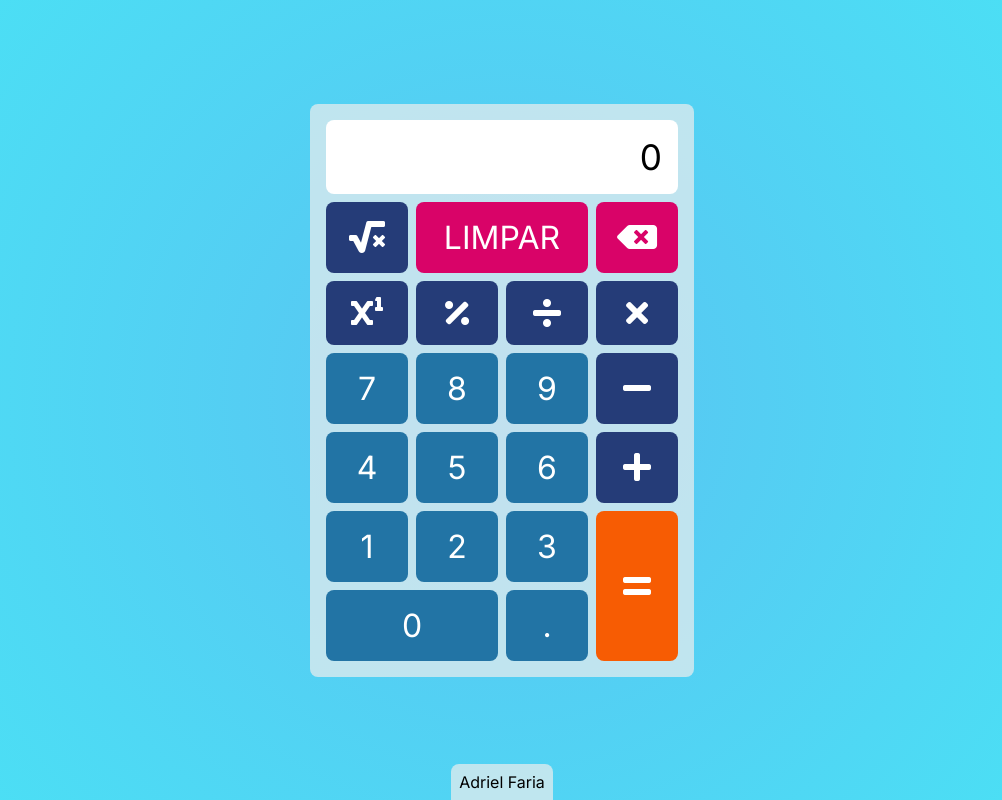
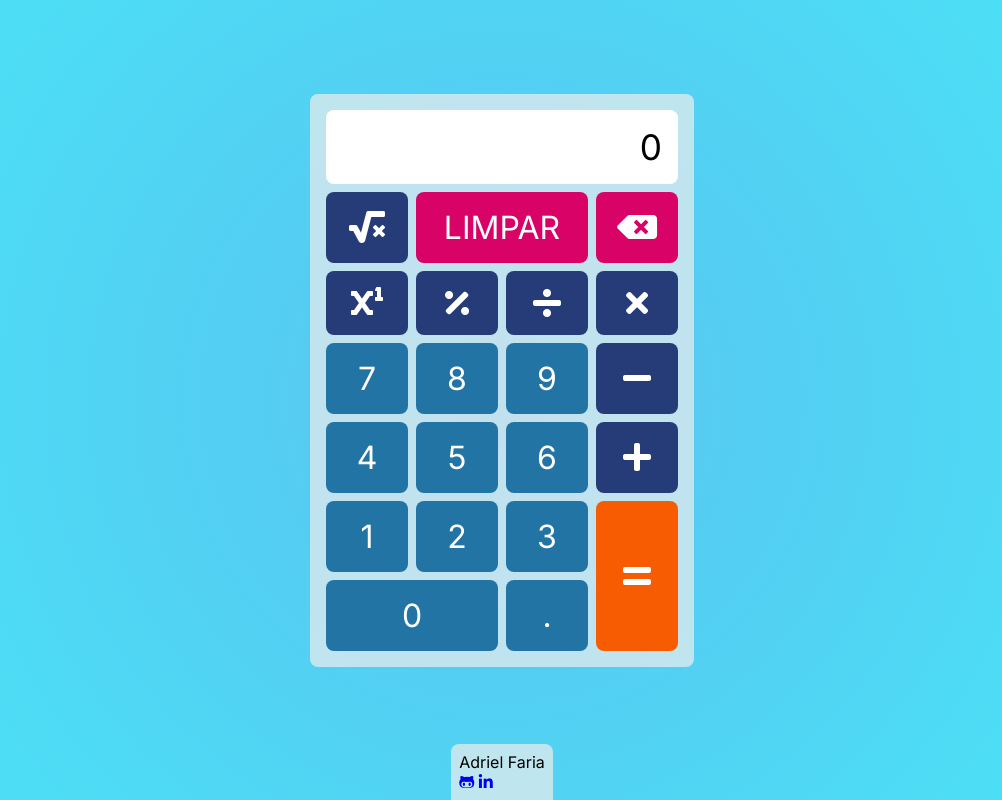
Before and after one commit to br-adriel/js-calculator, a plain HTML site: page index.html in a window 1280 px wide. Shown: the whole page, without its empty margins (138-1140 px from the left). Drawn offline with Linux system fonts and the light colour scheme.

Commit message:
Adiciona links ao footer

```diff
--- a/index.html
+++ b/index.html
@@ -74,6 +74,17 @@
     </main>
     <footer>
       <p>Adriel Faria</p>
+      <div class="links">
+        <a href="https://github.com/br-adriel" target="_blank" title="Github"
+          ><i class="fab fa-github-alt"></i
+        ></a>
+        <a
+          href="https://www.linkedin.com/in/adriel-fsantos/"
+          target="_blank"
+          title="LinkedIn"
+          ><i class="fab fa-linkedin-in"></i
+        ></a>
+      </div>
     </footer>
   </body>
 </html>
```
